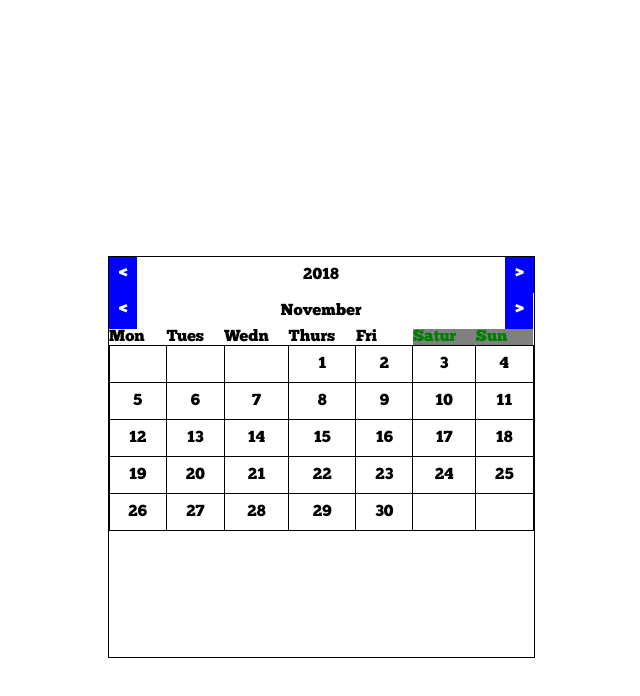
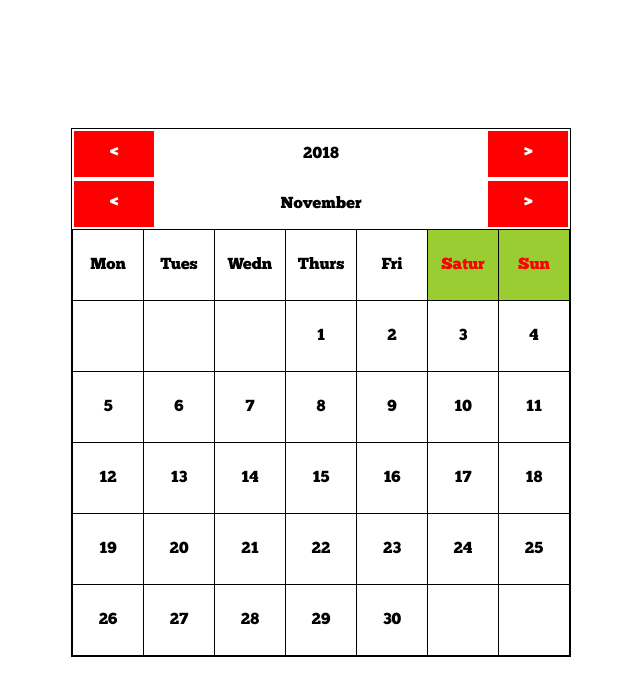
Before and after one commit to migrek/Calendar-JS, a plain HTML site: page index.html in a window 1280 px wide. Shown: the whole page, without its empty margins (319-959 px from the left). Drawn offline with Linux system fonts and the light colour scheme.

Commit message:
Add files via upload

```diff
--- a/index.html
+++ b/index.html
@@ -27,7 +27,7 @@
         </div>
 
        <table class="wrapper-date">
-           <thead>
+           <thead class="wrapper-days">
                <td>Mon</td>
                <td>Tues</td>
                <td>Wedn</td>
--- a/main.css
+++ b/main.css
@@ -75,25 +75,29 @@ html, body {
 
 
 .calendar-wrapper {
-    margin: 20% auto;
+    margin: 10% auto;
     border: 1px solid #000000;
-    width: 425px;
-    height: 400px;
     justify-content: flex-start;
     align-items: center;
 }
 
 .btn-month-back, .btn-month-next, .btn-year-back, .btn-year-next {
-    background-color: blue;
+    background-color: red;
     font-weight: bold;
     color: white;
-    padding: 10px;
+    padding: 15px;
     cursor: pointer;
+    width: 50px;
+    border: 2px solid;
+}
+
+.btn-month-back:hover, .btn-month-next:hover, .btn-year-back:hover, .btn-year-next:hover {
+        background-color: #990000;
 }
 
 .day-off {
-    color: green;
-    background: grey;
+    color: red;
+    background: yellowgreen;
 }
 
 .wrapper-year, .wrapper-month {
@@ -107,8 +111,31 @@ html, body {
     width: 100%;
 }
 
-.wrapper-date>tbody>tr>td {
-    padding: 10px;
+
+.wrapper-days>tr>td {
+    vertical-align: middle;
+    width: 70px;
+    height: 70px;
     border: 1px solid #000000;
     text-align: center;
+
 }
+
+.wrapper-date>tbody>tr>td {
+    vertical-align: middle;
+    width: 70px;
+    height: 70px;
+    border: 1px solid #000000;
+    text-align: center;
+    cursor: default;
+}
+
+
+.wrapper-date>tbody>tr>td:hover {
+    background-color:   #ccff99;
+    border: 1px solid #336600;
+}
+
+.changed-style {
+
+}
--- a/main.js
+++ b/main.js
@@ -27,6 +27,7 @@ function init(){
     curDaysInMonth = daysInMonth(curMonth, curYear);
     fillCalendar(curYear, curMonth,curDaysInMonth);
 
+    //functions for changing mounth or yeat
     elMonthNext.addEventListener('click', function() {
         monthNextClick();
     });
@@ -42,9 +43,11 @@ function init(){
     elYearBack.addEventListener('click', function() {
         yearBackClick()
     });
+    changeCellStyle ();
 };
 
 function daysInMonth(month, year) {
+    month = month + 1;
     return new Date(year, month, 0).getDate();
 };
 
@@ -56,9 +59,9 @@ function fillCalendar (year, month, countDays){
         let dateNow = document.createElement('td');
         pushDate.appendChild(dateNow);
         i++;
-       }
+       };
 
-    while (firstDay < countDays) {
+    while (firstDay <= countDays) {
         if (i % 7 == 0) {
             elWrapDays.appendChild(pushDate);
             var pushDate = document.createElement('tr');
@@ -67,12 +70,12 @@ function fillCalendar (year, month, countDays){
             dateNow.innerHTML = firstDay;
             i++;
             firstDay++;
-        }
-        let dateNow = document.createElement('td');
+        } else {let dateNow = document.createElement('td');
             pushDate.appendChild(dateNow);
             dateNow.innerHTML = firstDay;
             i++;
             firstDay++;
+        };
     } ;
 
     while ( i % 7 != 0) {
@@ -81,22 +84,6 @@ function fillCalendar (year, month, countDays){
         i++;
     }
     elWrapDays.appendChild(pushDate);
-
-
-
-     /*  if (i % 7 != 0 && firstDay+1<countDays) {
-            let dateNow = document.createElement('td');
-            pushDate.appendChild(dateNow);
-            dateNow.innerHTML = firstDay;
-        i++;} else if (i % 7 == 0) {
-            elWrapDays.appendChild(pushDate);
-            var pushDate = document.createElement('tr');
-            let dateNow = document.createElement('td');
-            pushDate.appendChild(dateNow);
-            dateNow.innerHTML = firstDay;
-            i++;
-        }
-    };*/
 };
 
 
@@ -107,14 +94,15 @@ function monthNextClick() {
         elMonth.innerHTML = monthsList[curMonth];
         curDaysInMonth = daysInMonth(curMonth, curYear);
         fillCalendar(curYear, curMonth,curDaysInMonth)
-    }  else { curMonth = 0;
+    } else { curMonth = 0;
         elMonth.innerHTML = monthsList[curMonth];
         curYear = curYear + 1;
         elYear.innerHTML = curYear;
         elWrapDays.innerHTML = '';
+        curDaysInMonth = daysInMonth(curMonth, curYear);
         fillCalendar(curYear, curMonth,curDaysInMonth);
-    }
-}
+    };
+};
 
 function monthBackClick() {
     if (curMonth != 0) {
@@ -148,3 +136,8 @@ function yearBackClick() {
     curDaysInMonth = daysInMonth(curMonth, curYear);
     fillCalendar(curYear, curMonth, curDaysInMonth);
 };
+
+function changeCellStyle () {
+ var cellsWrapper = document.querySelector('.elWrapDays');
+ var cellsList = querySelectorAll('.wrapper-date>tbody>tr>td');
+}
```
Lines whose indentation alone changed are shown as unchanged.
